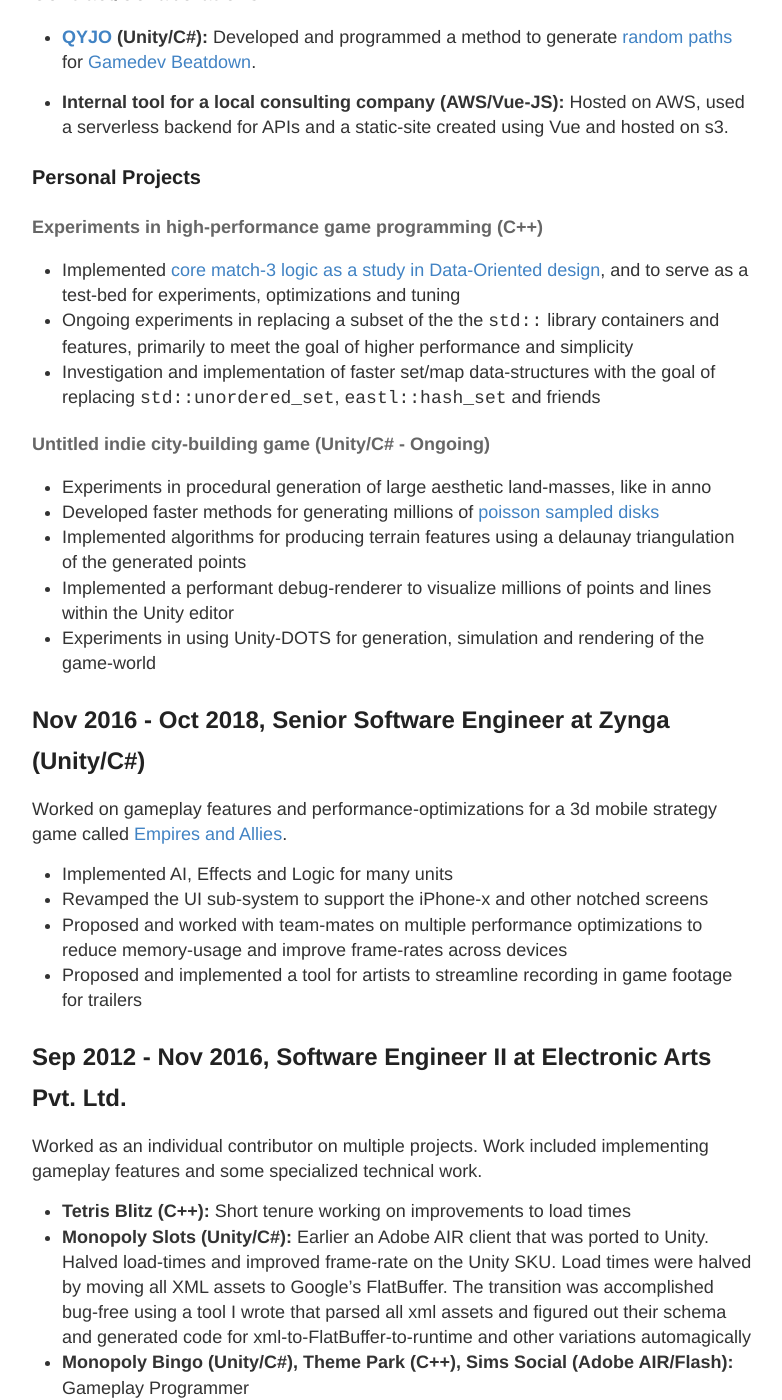
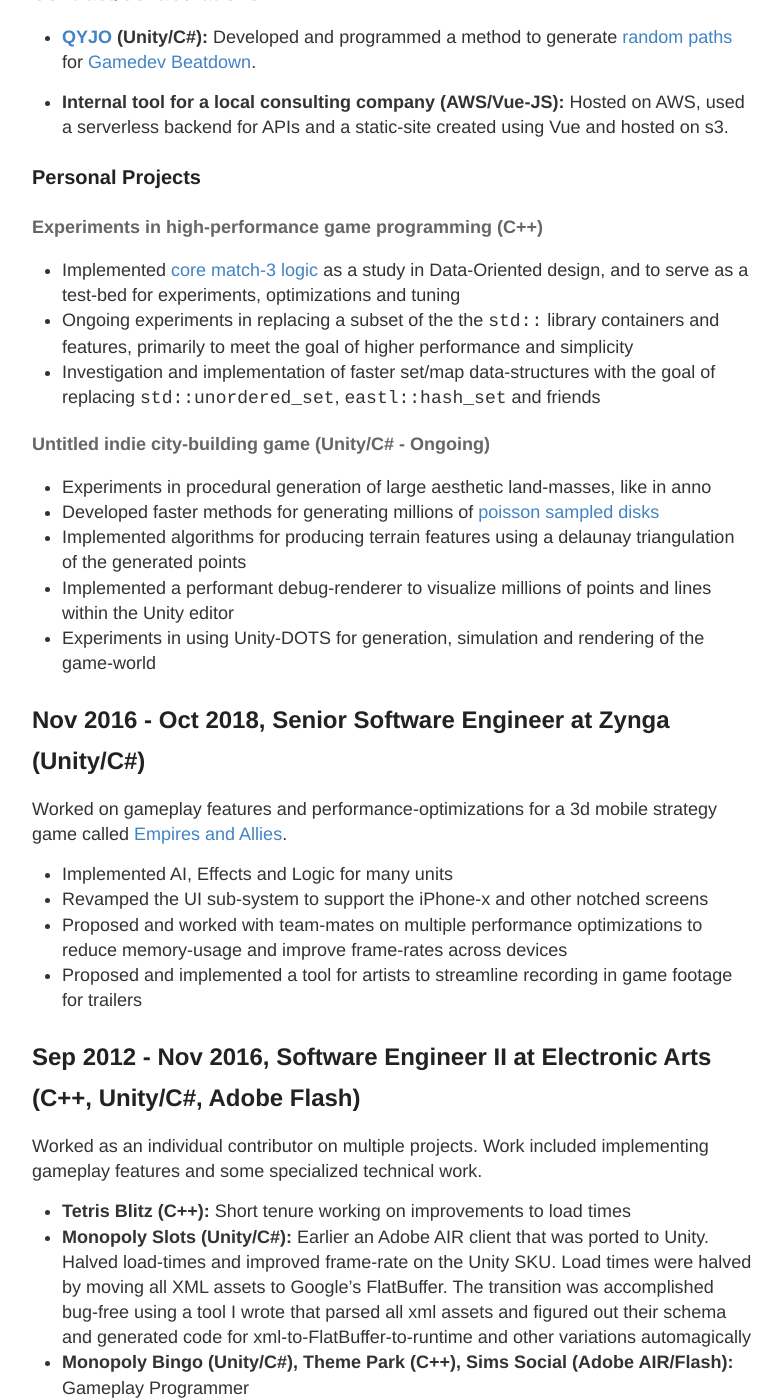
Before and after one commit to bapel/bapel.github.io, a Jekyll site: the page built from cv.md, in a window 1280 px wide and 1400 px high, scrolled down 462 px. Shown: the whole window, without its empty margins (248-1030 px from the left). Built offline with Jekyll 4.4.1, drawn with Linux system fonts in a browser that asks for light colours.

Commit message:
Updated cv

```diff
--- a/cv.md
+++ b/cv.md
@@ -18,7 +18,7 @@
 
 #### Experiments in high-performance game programming (C++)
 
-- Implemented [core match-3 logic as a study in Data-Oriented design](https://github.com/bapel/CodeSomeGames/tree/match3/Match3), and to serve as a test-bed for experiments, optimizations and tuning
+- Implemented [core match-3 logic](https://github.com/bapel/CodeSomeGames/tree/match3/Match3) as a study in Data-Oriented design, and to serve as a test-bed for experiments, optimizations and tuning
 - Ongoing experiments in replacing a subset of the the `std::` library containers and features, primarily to meet the goal of higher performance and simplicity
 - Investigation and implementation of faster set/map data-structures with the goal of replacing `std::unordered_set`, `eastl::hash_set` and friends
 
@@ -39,7 +39,7 @@
 - Proposed and worked with team-mates on multiple performance optimizations to reduce memory-usage and improve frame-rates across devices
 - Proposed and implemented a tool for artists to streamline recording in game footage for trailers
 
-## Sep 2012 - Nov 2016, Software Engineer II at Electronic Arts Pvt. Ltd.
+## Sep 2012 - Nov 2016, Software Engineer II at Electronic Arts (C++, Unity/C#, Adobe Flash)
 
 Worked as an individual contributor on multiple projects. Work included implementing gameplay features and some specialized technical work.
 
```
